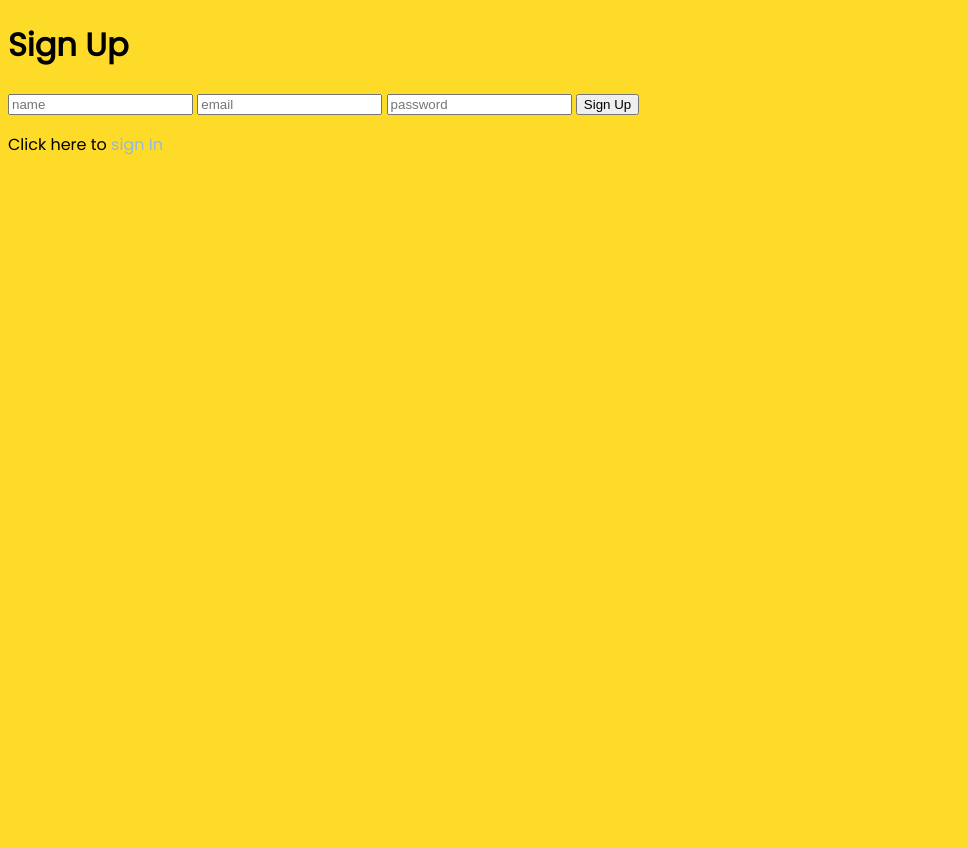
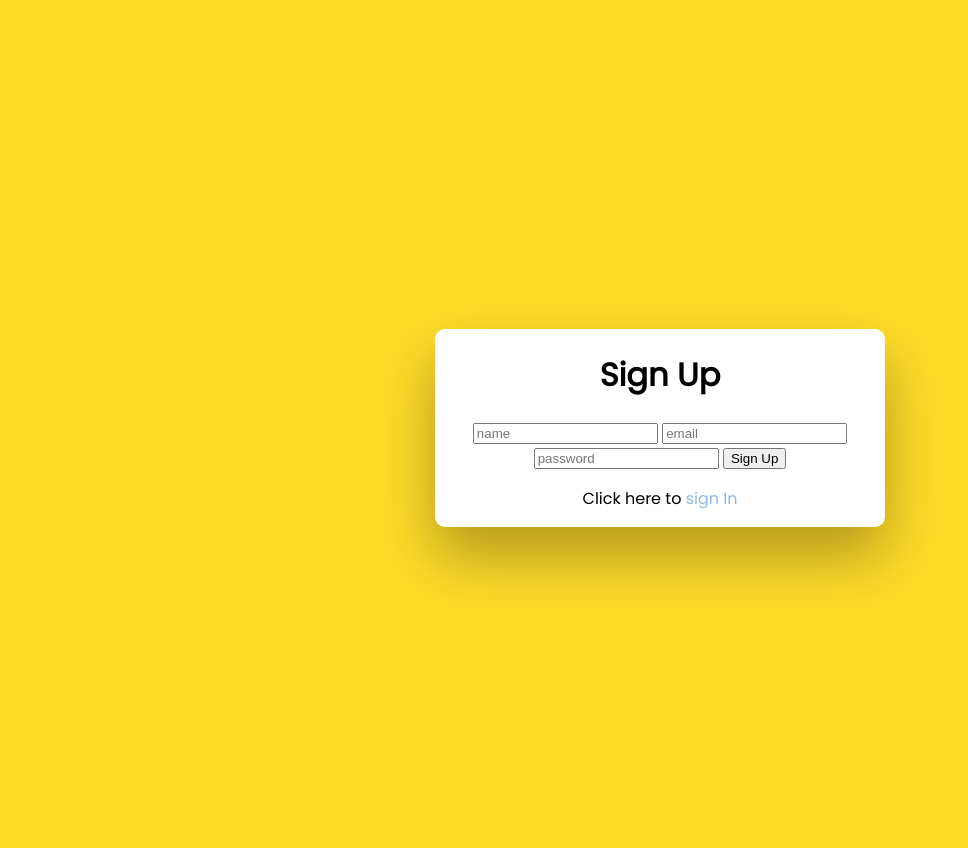
Before and after one commit to ShrutiDiwan1403/Task_Management_for_users, a Flask app: page /signup in a window 1280 px wide. Shown: the whole page, without its empty margins (0-968 px from the left). Before the commit the page ends 155 px from the top, so only its background shows below. Run offline with Flask 2, Linux system fonts and the light colour scheme.

Commit message:
Changes_in_the_css_file_1

```diff
--- a/static/main.css
+++ b/static/main.css
@@ -17,3 +17,50 @@ a {
   text-decoration: none;
   font-weight: 400;
 }
+
+h2 {
+    text-align: center;
+    font-size: 16px;
+    font-weight: 600;
+    text-transform: uppercase;
+    display:inline-block;
+    margin: 40px 8px 10px 8px;
+    color: #cccccc;
+  }
+
+
+
+  /* STRUCTURE */
+
+  .wrapper {
+    display: flex;
+    align-items: center;
+    flex-direction: column;
+    justify-content: center;
+    width: 100%;
+    min-height: 100%;
+    padding: 20px;
+  }
+
+  #formContent {
+    -webkit-border-radius: 10px 10px 10px 10px;
+    border-radius: 10px 10px 10px 10px;
+    background: #fff;
+    padding: 30px;
+    width: 90%;
+    max-width: 450px;
+    position: relative;
+    padding: 0px;
+    -webkit-box-shadow: 0 30px 60px 0 rgba(0,0,0,0.3);
+    box-shadow: 0 30px 60px 0 rgba(0,0,0,0.3);
+    text-align: center;
+  }
+
+  #formFooter {
+    background-color: #f6f6f6;
+    border-top: 1px solid #dce8f1;
+    padding: 25px;
+    text-align: center;
+    -webkit-border-radius: 0 0 10px 10px;
+    border-radius: 0 0 10px 10px;
+  }
```
